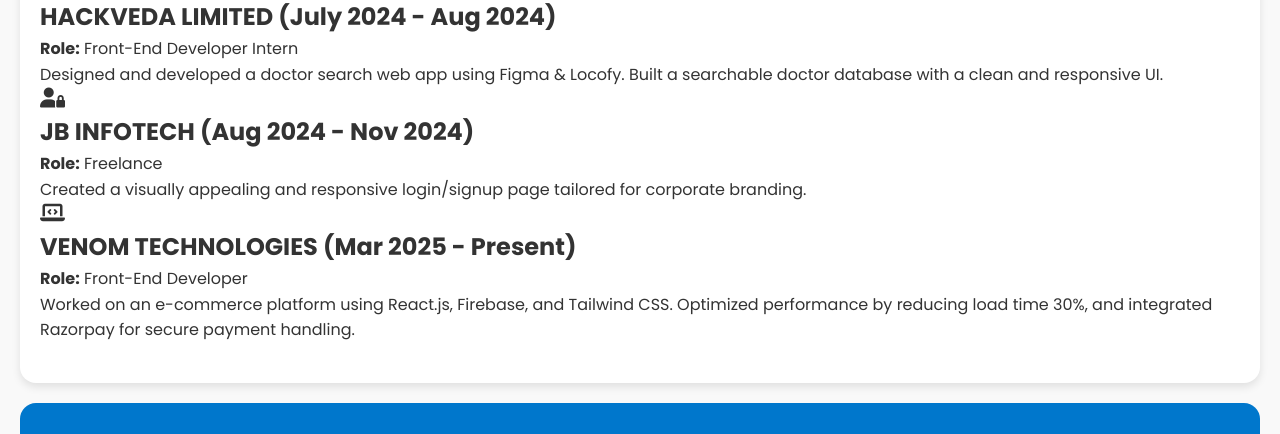
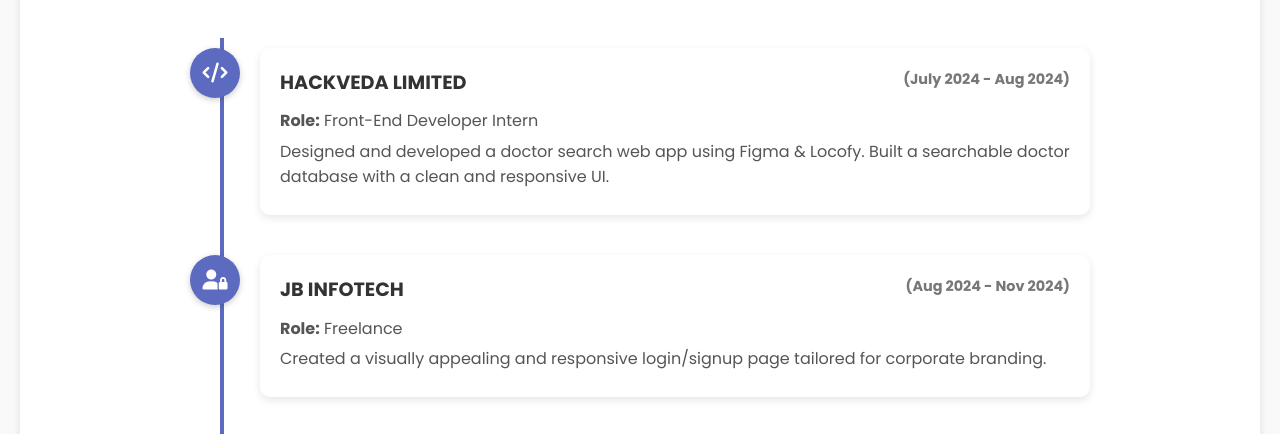
Before and after one commit to Sajidali-219/sajidali-219.github.io, a plain HTML site: page index.html in a window 1280 px wide. Shown: the part 680-1114 px from the top of the page. Drawn offline with nearby package versions, Linux system fonts and the light colour scheme.

Commit message:
Update style.css

```diff
--- a/style.css
+++ b/style.css
@@ -73,6 +73,12 @@
     height: auto;
     border-radius: 50%;
     border: 4px solid #0077cc;
+    transition: transform 0.4s ease, box-shadow 0.4s ease;
+}
+
+.leftSection img:hover {
+    transform: scale(1.08);
+    box-shadow: 0 10px 25px rgba(0, 119, 204, 0.4);
 }
 
 .rightSection {
@@ -94,12 +100,11 @@
     border-radius: 8px;
     cursor: pointer;
     transition: background 0.3s, transform 0.3s;
-
 }
 
 .buttons {
     display: flex;
-    gap: 10px; /* Adjust spacing between buttons */
+    gap: 10px;
 }
 
 .buttons .btn:hover {
@@ -107,83 +112,87 @@
     transform: scale(1.05);
 }
 
-/* Work Experience Section */
+/* Timeline Work Experience Styles */
 .secondSection {
     background-color: #fff;
-    padding: 40px 20px;
+    padding: 60px 20px;
     border-radius: 16px;
     box-shadow: 0 4px 8px rgba(0, 0, 0, 0.1);
     margin: 20px 0;
 }
 
-.text-gray {
-    color: #777;
-    font-size: 14px;
+.secondSection h1 {
+    text-align: center;
+    margin-bottom: 50px;
+    font-size: 2.5rem;
+    color: #0077cc;
 }
 
-h1 {
-    color: #0077cc;
-    margin: 10px 0 20px;
+.timeline {
+    position: relative;
+    margin: 0 auto;
+    padding: 10px 0;
+    max-width: 900px;
 }
 
-.box {
-    display: flex;
-    flex-wrap: wrap;
-    gap: 30px;
-    justify-content: center;
+.timeline::before {
+    content: '';
+    position: absolute;
+    left: 30px;
+    top: 0;
+    bottom: 0;
+    width: 4px;
+    background: #5c6bc0;
 }
 
-.vertical {
-    background-color: #f0f8ff;
-    padding: 20px;
-    border-radius: 16px;
-    width: 280px;
-    text-align: center;
-    transition: all 0.4s ease;
-    box-shadow: 0 4px 6px rgba(0, 0, 0, 0.1);
+.timeline-item {
+    display: flex;
+    align-items: flex-start;
+    margin-bottom: 40px;
     position: relative;
-    overflow: hidden;
+    padding-left: 70px;
 }
 
-.vertical:hover {
-    transform: translateY(-12px);
-    box-shadow: 0 12px 20px rgba(0, 119, 204, 0.3);
-    background: linear-gradient(135deg, #85cafc, #66b3ff);
+.timeline-icon {
+    position: absolute;
+    left: 0;
+    top: 0;
+    background: #5c6bc0;
     color: #fff;
+    width: 50px;
+    height: 50px;
+    border-radius: 50%;
+    display: flex;
+    align-items: center;
+    justify-content: center;
+    font-size: 20px;
+    box-shadow: 0 2px 6px rgba(0, 0, 0, 0.2);
 }
 
-.image-top {
-    width: 100px;
-    height: 100px;
-    object-fit: cover;
-    margin-bottom: 10px;
-    transition: transform 0.4s ease;
-    border-radius: 12px;
+.timeline-content {
+    background: #fff;
+    padding: 20px;
+    border-radius: 10px;
+    box-shadow: 0 3px 8px rgba(0, 0, 0, 0.1);
+    width: 100%;
 }
 
-.vertical:hover .image-top {
-    transform: scale(1.1);
+.timeline-content h2 {
+    font-size: 1.2rem;
+    margin-bottom: 10px;
+    color: #333;
 }
 
-.vertical-title {
-    font-weight: bold;
-    color: #0077cc;
-    margin-bottom: 10px;
-    transition: color 0.4s;
+.timeline-content span {
+    font-size: 0.9rem;
+    color: #777;
+    float: right;
 }
 
-.vertical:hover .vertical-title {
-    color: #fff;
-}
-
-.vertical-desc {
-    font-size: 14px;
+.timeline-content p {
+    font-size: 1rem;
     color: #555;
-    transition: color 0.4s;
-}
-
-.vertical:hover .vertical-desc {
-    color: #e0f7ff;
+    margin: 5px 0;
 }
 
 /* Footer */
@@ -209,12 +218,14 @@
     margin-bottom: 10px;
 }
 
-.footer-second ul, .footer-third ul {
+.footer-second ul,
+.footer-third ul {
     list-style: none;
     padding: 0;
 }
 
-.footer-second ul li, .footer-third ul li {
+.footer-second ul li,
+.footer-third ul li {
     margin: 8px 0;
     cursor: pointer;
     transition: color 0.3s;
@@ -234,7 +245,8 @@
     transform: translateY(-3px);
 }
 
-.footer-second ul li:hover, .footer-third ul li:hover {
+.footer-second ul li:hover,
+.footer-third ul li:hover {
     color: #e6f2ff;
 }
 
@@ -246,12 +258,14 @@
     font-size: 14px;
 }
 
-.fab, .fas {
+.fab,
+.fas {
     font-size: 20px;
     transition: transform 0.3s;
 }
 
-.fab:hover, .fas:hover {
+.fab:hover,
+.fas:hover {
     transform: scale(1.2);
 }
 
@@ -273,4 +287,18 @@
         text-align: center;
         gap: 10px;
     }
+
+    .timeline::before {
+        left: 20px;
+    }
+
+    .timeline-item {
+        padding-left: 60px;
+    }
+
+    .timeline-icon {
+        width: 40px;
+        height: 40px;
+        font-size: 16px;
+    }
 }
```
